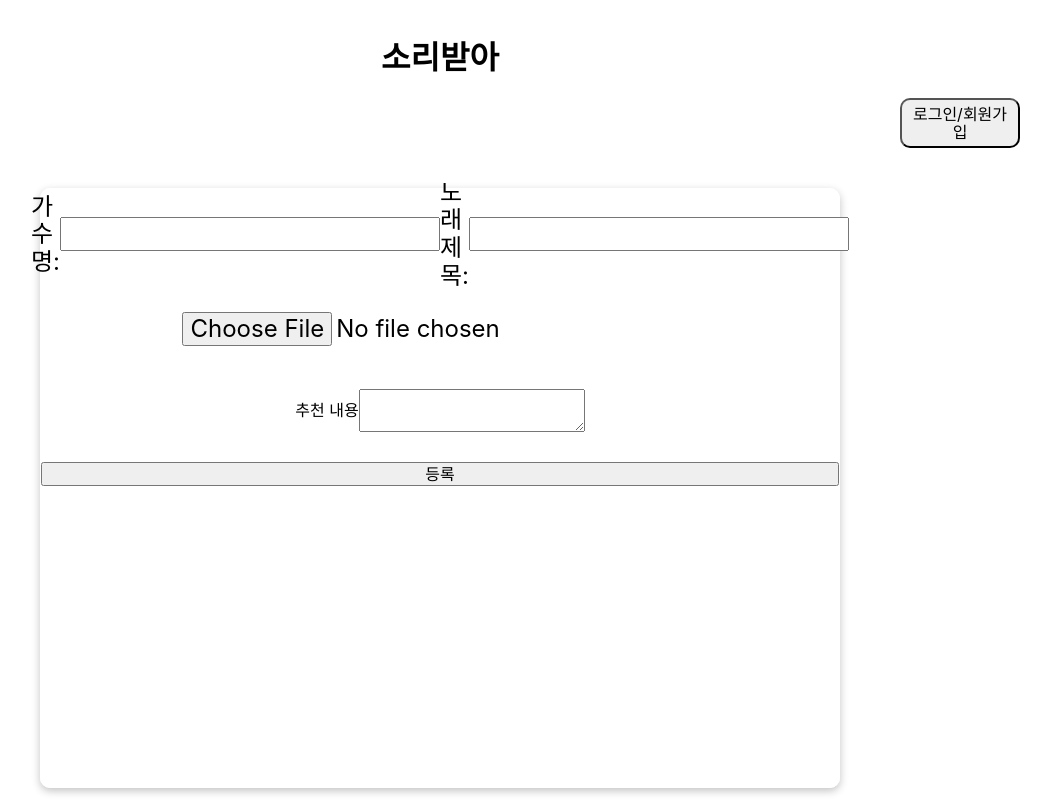
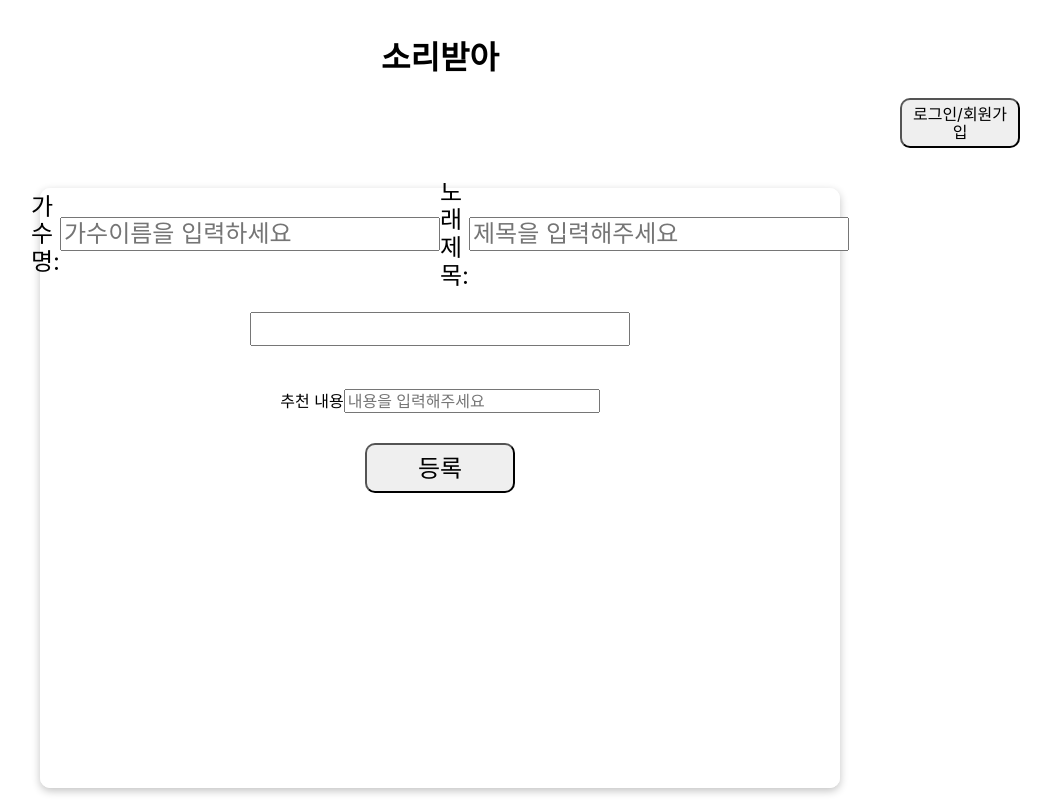
Before and after one commit to Dev-RyanK/soribaddah, a React (Create React App) app: page /AddList in a window 1280 px wide. Shown: the whole page, without its empty margins (200-1251 px from the left). Built offline with nearby package versions, Linux system fonts and the light colour scheme; no server answers.

Commit message:
feat: 기능구현 작업중

```diff
--- a/src/pages/main/Add/AddList.jsx
+++ b/src/pages/main/Add/AddList.jsx
@@ -1,81 +1,95 @@
 import axios from "axios";
-import React, { useEffect, useState } from "react";
+import React, { useRef, useState } from "react";
+import { useDispatch } from "react-redux";
 import { useNavigate } from "react-router-dom";
+import { __addMusic } from "../../../redux/modules/todoSlice";
 import classes from "./AddList.module.css";
 
 const AddList = () => {
+  const dispatch = useDispatch();
   const navigate = useNavigate();
+  const [title, setTitle] = useState("");
+  const [artist, setArtist] = useState("");
+  const [content, setContent] = useState("");
+
   const [music, setMusic] = useState({
     title: "",
+    artist: "",
+    content: "",
   });
-  const [musics, setMusics] = useState([]);
 
-  const fetchMusics = async () => {
-    const { data } = await axios.get("http://localhost:3001/AddList");
-    setMusics(data);
+  const [imageurl, setImageUrl] = useState(null);
+
+  const musicHandler = (e) => {
+    setTitle(e.target.value);
+    setArtist(e.target.value);
+    setContent(e.target.value);
+    setMusic(e.target.value);
   };
 
-  const onSubmit = async (music) => {
-    await axios.post("http://localhost:3001/AddList", music);
-    setMusics([...musics, music]);
+  const onSubmit = (e) => {
+    musicHandler(e);
+    e.preventDefault();
+
+    //   const formData = new formData();
+    //   formData.append("title", music.title);
+    //   formData.append("artist", music.artist);
+    //   formData.append("content", music.content);
+
+    //   dispatch(__addMusic(formData));
+    //   for (var pair of formData.entries()) {
+    //     console.log(pair[0] + "," + pair[1]);
+    //   }
+    //   if (!title || !artist || !content) {
+    //     return alert("빈칸 없이 입력해 주세요");
+    //   }
   };
-  useEffect(() => {
-    fetchMusics();
-  }, []);
 
   return (
-    <>
-      <form
-        onSubmit={(e) => {
-          e.preventDefault();
-          onSubmitHandler(music);
-        }}
-      >
-        <div className={classes.header}>
+    <div className={classes.header}>
+      <form>
+        <div method="post" encType="multipart/form-data">
           <div className={classes.title}>
             가수명:{" "}
             <input
               type="text"
-              onChange={(ev) => {
-                const { value } = ev.target;
-                setMusic({
-                  ...music,
-                  artist: value,
-                });
-              }}
+              name="artist"
+              size="midium"
+              placeholder="가수이름을 입력하세요"
+              onChange={musicHandler}
             />
-            노래 제목:{" "}
+            노래 제목:{""}
             <input
               type="text"
-              onChange={(ev) => {
-                const { value } = ev.target;
-                setMusic({
-                  ...music,
-                  title: value,
-                });
-              }}
+              name="title"
+              size="large"
+              placeholder="제목을 입력해주세요"
+              onChange={musicHandler}
             />
           </div>
           <div className={classes.image}>
-            <input id="image" type="file" required />
+            <input type="url" name="image" onChange={musicHandler} />
           </div>
           <div className={classes.comment}>
             추천 내용
-            <textarea
-              type="textArea"
-              onChange={(ev) => {
-                const { value } = ev.target;
-                setMusic({
-                  ...music,
-                  contents: value,
-                });
-              }}
+            <input
+              size="textArea"
+              name="content"
+              placeholder="내용을 입력해주세요"
+              onChange={musicHandler}
             />
           </div>
-          <button>등록</button>
+          <button
+            className={classes.btn}
+            type="submit"
+            form="add"
+            onClick={onSubmit}
+          >
+            등록
+          </button>
         </div>
       </form>
-    </>
+    </div>
   );
 };
 
--- a/src/pages/main/Add/AddList.module.css
+++ b/src/pages/main/Add/AddList.module.css
@@ -51,6 +51,9 @@
   /* padding: 10px; */
   margin: 30px auto;
   border-radius: 10px;
+  display: flex;
+  align-items: center;
+  justify-content: center;
 }
 
 .inputTitle {
--- a/src/pages/main/home/Home.jsx
+++ b/src/pages/main/home/Home.jsx
@@ -1,13 +1,20 @@
-import React from "react";
-import { Navigate, useNavigate } from "react-router-dom";
+import React, { useEffect } from "react";
+import { useDispatch, useSelector } from "react-redux";
+import { useNavigate } from "react-router-dom";
 import classes from "../home/Home.module.css";
-import HomeCardList from "./HomeCardList";
+import { __getMusic } from "../../../redux/modules/todoSlice";
 
 const Home = () => {
   const navigate = useNavigate();
+  const musics = useSelector((state) => state.music.music);
+  const dispatch = useDispatch();
+
+  useEffect(() => {
+    dispatch(__getMusic());
+  }, [dispatch]);
 
   return (
-    <>
+    <div>
       <div className={classes.header}>
         <button
           onClick={() => {
@@ -17,8 +24,28 @@ const Home = () => {
           추천하기
         </button>
       </div>
-      <HomeCardList />
-    </>
+      {musics &&
+        musics.map((music, index) => {
+          return (
+            <button
+              key={index}
+              onClick={() => {
+                navigate(`/PostDeatail/${music.id}`);
+              }}
+            >
+              {music.artist}-{music.title}
+              <img
+                src={music.image}
+                style={{
+                  width: "250px",
+                  height: "250px",
+                }}
+              />
+              <div>{music.contents}</div>
+            </button>
+          );
+        })}
+    </div>
   );
 };
 
--- a/src/pages/main/home/Home.module.css
+++ b/src/pages/main/home/Home.module.css
@@ -11,3 +11,22 @@
   border-radius: 10px;
   cursor: pointer;
 }
+
+.body {
+  width: 250px;
+  height: 400px;
+  display: grid;
+  grid-template-columns: 90% 10%;
+  align-items: center;
+  border: 1px solid #a9dfed;
+  gap: 20px;
+  margin: 10px 0 10px 0;
+}
+
+.text {
+  width: 50px;
+  height: 50px;
+  text-overflow: ellipsis;
+  overflow: hidden;
+  white-space: nowrap;
+}
--- a/src/pages/main/home/HomeCardList.css
+++ b/src/pages/main/home/HomeCardList.css
@@ -6,26 +6,19 @@
 }
 .box {
   display: grid;
-  flex-direction: column;
-  gap: 25px;
-  padding: 20px;
+  grid-template-columns: 1fr 1fr 1fr;
+  align-items: center;
 }
 
 .body {
-  width: 300px;
-  height: 240px;
-
-  display: flex;
-  flex-direction: column;
-
-  padding: 15px;
-
-  color: white;
-  background-color: var(--color-todos);
-
-  font-size: 25px;
-
+  width: 120px;
+  height: 50px;
   border-radius: 10px;
+  /* margin-bottom: 20px; */
+  /* float: right; */
+  margin-right: 0 auto;
+  margin-left: auto;
+  font-size: smaller;
 }
 
 .content {
--- a/src/pages/main/home/HomeCardList.jsx
+++ b/src/pages/main/home/HomeCardList.jsx
@@ -1,40 +1,42 @@
-import React, { useEffect } from "react";
-import { useDispatch, useSelector } from "react-redux";
-import { __getMusic } from "../../../redux/modules/todoSlice";
-import classes from "../home/HomeCardList.css";
+// import React, { useEffect } from "react";
+// import { useDispatch, useSelector } from "react-redux";
+// import { __getMusic } from "../../../redux/modules/todoSlice";
+// import classes from "../home/HomeCardList.css";
 
-const HomeCardList = () => {
-  const dispatch = useDispatch();
-  const { isLoading, error, music } = useSelector((state) => state.music);
+// const HomeCardList = () => {
+//   //   const dispatch = useDispatch();
+//   //   const { isLoading, error, music } = useSelector((state) => state.music);
 
-  useEffect(() => {
-    dispatch(__getMusic());
-  }, [dispatch]);
+//   //   useEffect(() => {
+//   //     dispatch(__getMusic());
+//   //   }, [dispatch]);
 
-  if (isLoading) {
-    return <div>로딩중...</div>;
-  }
-  if (error) {
-    return <div>{error.message}</div>;
-  }
-  return (
-    <div className={classes.box}>
-      {music.map((music) => (
-        <div className={classes.body} key={music.musicId}>
-          {music.title}-{music.artist}
-          <img
-            src={music.image}
-            style={{
-              marginTop: "20px",
-              width: "250px",
-              height: "250px",
-            }}
-          />
-          {music.contents}
-        </div>
-      ))}
-    </div>
-  );
-};
+//   //   if (isLoading) {
+//   //     return <div>로딩중...</div>;
+//   //   }
+//   //   if (error) {
+//   //     return <div>{error.message}</div>;
+//   //   }
+//   return (
+//     <div className={classes.body}>sasdasd</div>
 
-export default HomeCardList;
+//     // <div className={classes.box}>
+//     //   {music.map((music) => (
+//     //     <div className={classes.body} key={music.musicId}>
+//     //       {music.title}-{music.artist}
+//     //       <img
+//     //         src={music.image}
+//     //         style={{
+//     //           marginTop: "20px",
+//     //           width: "250px",
+//     //           height: "250px",
+//     //         }}
+//     //       />
+//     //       {music.contents}
+//     //     </div>
+//     //   ))}
+//     // </div>
+//   );
+// };
+
+// export default HomeCardList;
--- a/src/redux/modules/todoSlice.js
+++ b/src/redux/modules/todoSlice.js
@@ -2,20 +2,7 @@ import { createAsyncThunk, createSlice } from "@reduxjs/toolkit";
 import axios from "axios";
 
 const initialState = {
-  music: [
-    {
-      musicId: 10,
-      title: "NEXT EPISODE",
-      artist: "AKMU",
-      image:
-        "https://cdnimg.melon.co.kr/cm2/album/images/106/61/658/10661658_20210726111159_500.jpg",
-      nickname: "Ryan",
-      contents:
-        "이번 앨범 [NEXT EPISODE]를 엮어낸 주제는 ‘Beyond Freedom(초월자유)’이다. ‘초월자유’란 단순히 육체적인 안락과 편안함을 넘어 어떠한 환경이나 상태에도 영향받지 않는 내면의 자유를 의미하며, AKMU는 이 주제를 트랙리스트 7곡에서 각기 다른 이야기로 풀어내었다.",
-      createdAt: "2022-12-15T21:05:41.217364",
-      modifiedAt: "2022-12-15T21:05:41.217364",
-    },
-  ],
+  music: [{}],
   isLoading: false,
   error: null,
 };
@@ -24,7 +11,19 @@ export const __getMusic = createAsyncThunk(
   "music/getMusic",
   async (payload, thunkAPI) => {
     try {
-      const data = await axios.get("http://localhost:3001/music");
+      const data = await axios.get(`/${payload}`, payload);
+      return thunkAPI.fulfillWithValue(data.data);
+    } catch (error) {
+      return thunkAPI.rejectWithValue(error);
+    }
+  }
+);
+
+export const __addMusic = createAsyncThunk(
+  "music/__addmusic",
+  async (payload, thunkAPI) => {
+    try {
+      const data = await axios.post(`/AddList`, payload);
       return thunkAPI.fulfillWithValue(data.data);
     } catch (error) {
       return thunkAPI.rejectWithValue(error);
@@ -48,8 +47,19 @@ export const todoSlice = createSlice({
       state.isLoading = false;
       state.error = action.payload;
     },
+    [__addMusic.pending]: (state) => {
+      state.isLoading = true;
+    },
+    [__addMusic.fulfilled]: (state, action) => {
+      state.isLoading = false;
+      state.music = action.payload;
+    },
+    [__addMusic.rejected]: (state, action) => {
+      state.isLoading = false;
+      state.error = action.payload;
+    },
   },
 });
 
-export const {} = todoSlice.actions;
+export const { addMusic } = todoSlice.actions;
 export default todoSlice.reducer;
```
